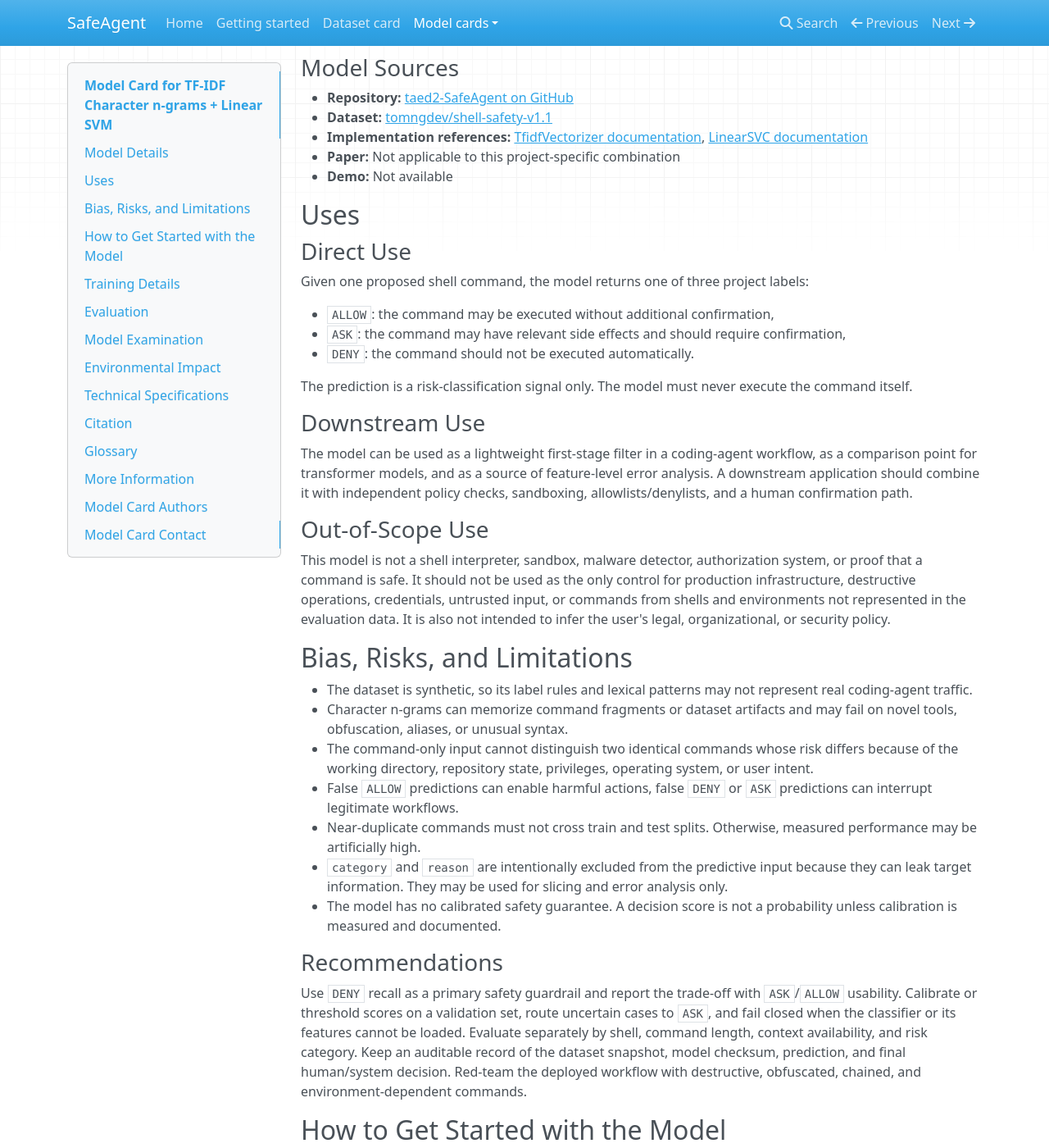
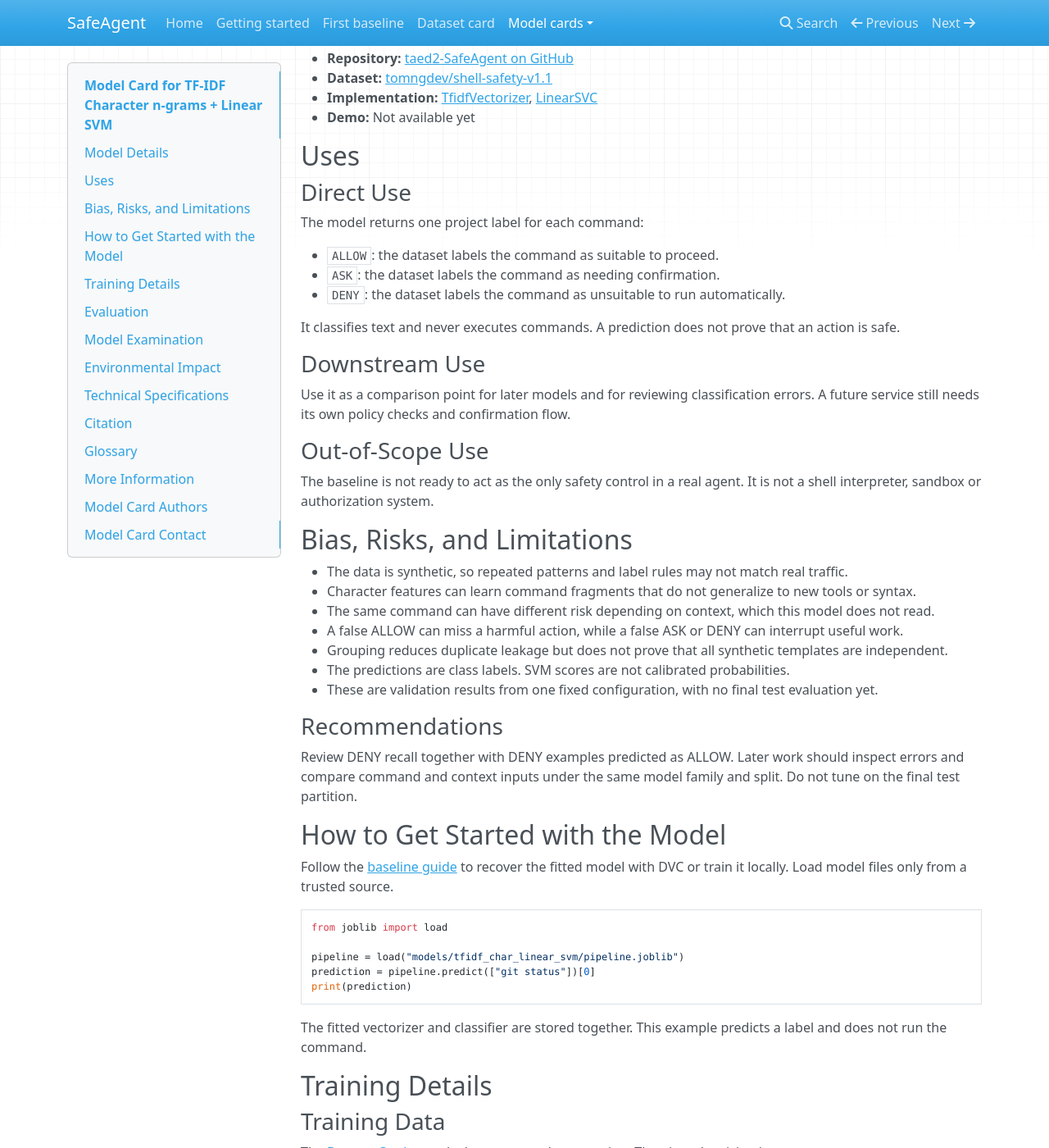
Before and after one commit to taed2-2627q1-gced-upc/taed2-SafeAgent, an MkDocs documentation site: the page built from docs/model-cards/model_card_tfidf_linear_svm.md, in a window 1280 px wide and 1400 px high, scrolled down 615 px. Shown: the whole window at 82% size. Built offline with MkDocs 1.6.1, drawn with Linux system fonts in a browser that asks for light colours; nearby versions of some CDN libraries; some of the changed text lies outside the part shown.

Commit message:
docs: explain the baseline results

````diff
--- /dev/null
+++ b/docs/baseline.md
@@ -0,0 +1,68 @@
+# First baseline
+
+We use character TF-IDF and a linear SVM as the first comparison point. This
+model reads the command only, so context can be added in a later experiment
+using the same examples and split. It never executes commands.
+
+## Run training and evaluation
+
+Follow [getting started](getting-started.md) to install the locked environment
+and configure DVC, then run from the repository root:
+
+```sh
+uv run --frozen --group data dvc pull
+uv run --frozen --group data dvc repro
+uv run --frozen --group data python -m taed2_safeagent.modeling.train --params params.yaml
+uv run --frozen --group data python -m taed2_safeagent.modeling.evaluate --params params.yaml
+```
+
+Training fits the vocabulary and classifier on the 26,660 training examples.
+Evaluation loads that fitted pipeline and predicts the 3,333 validation examples.
+The 3,332 test examples stay reserved for the final comparison. There is no
+parameter search in this run.
+
+The baseline settings are in params.yaml. Character lengths are 2 to 5 and
+features preserve case, repeated spaces and punctuation. The vocabulary has a
+limit of 100,000 features, with min_df 2, sublinear TF, L2 normalization and
+float32 values. The SVM uses C 1, balanced classes, seed 42, dual auto, tolerance
+0.0001 and at most 10,000 iterations. Training fails if the SVM does not converge.
+
+Only the shared command input builder supplies features. Context, labels,
+identifiers and annotation fields do not enter the vectorizer. Evaluation also
+checks the saved data identity and rejects overlapping IDs or groups.
+
+## Saved files
+
+| Path | Contents |
+| --- | --- |
+| models/tfidf_char_linear_svm/pipeline.joblib | Fitted vectorizer and classifier together |
+| models/tfidf_char_linear_svm/metadata.json | Settings, data version, code version and fit details |
+| reports/baseline/metrics.json | Validation metrics and confusion matrix |
+| reports/baseline/predictions.jsonl | Prepared ID, true label and predicted label for each example |
+
+The model directory is stored through its DVC pointer. The small reports are
+stored in Git. dvc pull recovers the saved model, so training can be skipped when
+you only want to evaluate it. Load serialized models only from a trusted source.
+
+After a new training run, version and upload the model before committing its
+updated pointer and reports:
+
+```sh
+uv run --frozen --group data dvc add models/tfidf_char_linear_svm
+uv run --frozen --group data dvc push models/tfidf_char_linear_svm.dvc
+```
+
+Training and evaluation currently use the two Python commands above. They are
+not stages in dvc.yaml yet, so dvc repro runs the data pipeline only.
+
+## First result
+
+The first validation run has macro F1 0.8613, accuracy 0.8623 and DENY recall
+0.8613. It predicts ALLOW for 19 of the 764 DENY examples, which is 2.49%.
+These results give us a starting point, but the data is synthetic and the model
+does not use context. See the [model card](model-cards/model_card_tfidf_linear_svm.md)
+for all class results and limits.
+
+This is a local CPU baseline. Shared MLflow tracking is planned for the next PR
+and energy measurements for Milestone 3. No energy or emissions value has been
+measured for this run.
--- a/docs/model-cards/model_card_tfidf_linear_svm.md
+++ b/docs/model-cards/model_card_tfidf_linear_svm.md
@@ -9,166 +9,138 @@
   - shell-command-safety
   - command-risk-classification
   - multiclass-classification
-  - draft
+  - classical-baseline
 dataset:
   - tomngdev/shell-safety-v1.1
-status: draft
+status: validation baseline
 license: other
 license_name: Project artifact license to be defined
 ---
 
 # Model Card for TF-IDF Character n-grams + Linear SVM
 
-This is the initial classical baseline for SafeAgent. It classifies a proposed
-shell command into `ALLOW`, `ASK`, or `DENY` using character-level TF-IDF
-features and a linear support-vector machine. The card describes the planned
-model configuration, no trained checkpoint or evaluation result is currently
-included in the repository.
+This is the first trained SafeAgent baseline. It predicts `ALLOW`, `ASK` or
+`DENY` from a proposed shell command using character TF-IDF and a linear SVM.
+The results below come from validation only. The final test is still reserved.
 
 ## Model Details
 
 ### Model Description
 
-SafeAgent is an ML component for estimating the operational risk of shell
-commands proposed by an AI coding agent. This model is deliberately small and
-interpretable. It uses the command string only, so it provides a controlled
-baseline for measuring how far lexical and syntactic patterns can go before
-adding contextual encoders.
+We use a small classical model as a starting point for the later encoder
+experiments. It reads the command string only, so it can also help measure
+whether adding execution context improves the same model family.
 
 - **Developed by:** SafeAgent project team, TAED2 course project
-- **Funded by:** Academic course project, no external funding identified
+- **Funded by:** Academic course project
 - **Shared by:** SafeAgent project team
-- **Model type:** `TfidfVectorizer` with character n-grams followed by a linear SVM classifier
-- **Language(s):** English shell commands and command-related text
-- **License:** The license for the trained project artifact has not yet been declared. The source dataset is MIT-licensed, third-party library and dataset terms must be respected separately.
-- **Finetuned from model:** None, trained from scratch on the project dataset
+- **Model type:** Character TF-IDF followed by LinearSVC
+- **Language(s):** Shell commands and command related text
+- **License:** Project artifact license still to be defined. The source dataset is MIT licensed and its terms apply separately.
+- **Finetuned from model:** None, trained from scratch
 
 ### Model Sources
 
 - **Repository:** [taed2-SafeAgent on GitHub](https://github.com/taed2-2627q1-gced-upc/taed2-SafeAgent)
 - **Dataset:** [tomngdev/shell-safety-v1.1](https://huggingface.co/datasets/tomngdev/shell-safety-v1.1)
-- **Implementation references:** [TfidfVectorizer documentation](https://scikit-learn.org/stable/modules/generated/sklearn.feature_extraction.text.TfidfVectorizer.html), [LinearSVC documentation](https://scikit-learn.org/stable/modules/generated/sklearn.svm.LinearSVC.html)
-- **Paper:** Not applicable to this project-specific combination
-- **Demo:** Not available
+- **Implementation:** [TfidfVectorizer](https://scikit-learn.org/stable/modules/generated/sklearn.feature_extraction.text.TfidfVectorizer.html), [LinearSVC](https://scikit-learn.org/stable/modules/generated/sklearn.svm.LinearSVC.html)
+- **Demo:** Not available yet
 
 ## Uses
 
 ### Direct Use
 
-Given one proposed shell command, the model returns one of three project
-labels:
+The model returns one project label for each command:
 
-- `ALLOW`: the command may be executed without additional confirmation,
-- `ASK`: the command may have relevant side effects and should require confirmation,
-- `DENY`: the command should not be executed automatically.
+- `ALLOW`: the dataset labels the command as suitable to proceed.
+- `ASK`: the dataset labels the command as needing confirmation.
+- `DENY`: the dataset labels the command as unsuitable to run automatically.
 
-The prediction is a risk-classification signal only. The model must never
-execute the command itself.
+It classifies text and never executes commands. A prediction does not prove
+that an action is safe.
 
 ### Downstream Use
 
-The model can be used as a lightweight first-stage filter in a coding-agent
-workflow, as a comparison point for transformer models, and as a source of
-feature-level error analysis. A downstream application should combine it with
-independent policy checks, sandboxing, allowlists/denylists, and a human
-confirmation path.
+Use it as a comparison point for later models and for reviewing classification
+errors. A future service still needs its own policy checks and confirmation flow.
 
 ### Out-of-Scope Use
 
-This model is not a shell interpreter, sandbox, malware detector, authorization
-system, or proof that a command is safe. It should not be used as the only
-control for production infrastructure, destructive operations, credentials,
-untrusted input, or commands from shells and environments not represented in
-the evaluation data. It is also not intended to infer the user's legal,
-organizational, or security policy.
+The baseline is not ready to act as the only safety control in a real agent.
+It is not a shell interpreter, sandbox or authorization system.
 
 ## Bias, Risks, and Limitations
 
-- The dataset is synthetic, so its label rules and lexical patterns may not
-  represent real coding-agent traffic.
-- Character n-grams can memorize command fragments or dataset artifacts and may
-  fail on novel tools, obfuscation, aliases, or unusual syntax.
-- The command-only input cannot distinguish two identical commands whose risk
-  differs because of the working directory, repository state, privileges,
-  operating system, or user intent.
-- False `ALLOW` predictions can enable harmful actions, false `DENY` or `ASK`
-  predictions can interrupt legitimate workflows.
-- Near-duplicate commands must not cross train and test splits. Otherwise,
-  measured performance may be artificially high.
-- `category` and `reason` are intentionally excluded from the predictive
-  input because they can leak target information. They may be used for slicing
-  and error analysis only.
-- The model has no calibrated safety guarantee. A decision score is not a
-  probability unless calibration is measured and documented.
+- The data is synthetic, so repeated patterns and label rules may not match real traffic.
+- Character features can learn command fragments that do not generalize to new tools or syntax.
+- The same command can have different risk depending on context, which this model does not read.
+- A false ALLOW can miss a harmful action, while a false ASK or DENY can interrupt useful work.
+- Grouping reduces duplicate leakage but does not prove that all synthetic templates are independent.
+- The predictions are class labels. SVM scores are not calibrated probabilities.
+- These are validation results from one fixed configuration, with no final test evaluation yet.
 
 ### Recommendations
 
-Use `DENY` recall as a primary safety guardrail and report the trade-off with
-`ASK`/`ALLOW` usability. Calibrate or threshold scores on a validation set,
-route uncertain cases to `ASK`, and fail closed when the classifier or its
-features cannot be loaded. Evaluate separately by shell, command length,
-context availability, and risk category. Keep an auditable record of the
-dataset snapshot, model checksum, prediction, and final human/system decision.
-Red-team the deployed workflow with destructive, obfuscated, chained, and
-environment-dependent commands.
+Review DENY recall together with DENY examples predicted as ALLOW. Later work
+should inspect errors and compare command and context inputs under the same
+model family and split. Do not tune on the final test partition.
 
 ## How to Get Started with the Model
 
-No fitted artifact is currently published. The following is an illustrative
-loading example for the planned serialized scikit-learn pipeline, the path and
-label mapping must be updated when training produces a checkpoint.
+Follow the [baseline guide](../baseline.md) to recover the fitted model with DVC
+or train it locally. Load model files only from a trusted source.
 
 ```python
 from joblib import load
 
-pipeline = load("models/tfidf_char_linear_svm.joblib")
-command = "rm -rf ./build"
-prediction = pipeline.predict([command])[0]
-print(prediction)  # ALLOW, ASK, or DENY
+pipeline = load("models/tfidf_char_linear_svm/pipeline.joblib")
+prediction = pipeline.predict(["git status"])[0]
+print(prediction)
 ```
 
-The code predicts a label, it does not run the command.
+The fitted vectorizer and classifier are stored together. This example predicts
+a label and does not run the command.
 
 ## Training Details
 
 ### Training Data
 
-The data protocol is fixed in the [Dataset Card](../dataset-card.md).
-Use revision fee89770c315d525ef2ee42adee6ef9725a7621e and the strict group
-split with 26,660 train, 3,333 validation and 3,332 test rows. Use the shared
-input builder and prepared IDs. Predictive text excludes reason, category,
-assistant text, shell tags and source metadata. A context ablation must
-keep the model family and selection protocol fixed.
+The [Dataset Card](../dataset-card.md) records the source and preparation.
+The pinned revision is fee89770c315d525ef2ee42adee6ef9725a7621e of
+tomngdev/shell-safety-v1.1. Its 34,007 source rows become 33,325 prepared rows
+after removing redundant copies and quarantining two conflicting examples.
+The strict group split has 26,660 train, 3,333 validation and 3,332 test rows.
 
-The planned training source is [Shell Safety v1.1](https://huggingface.co/datasets/tomngdev/shell-safety-v1.1), a synthetic dataset of 34,007 examples with `command`, `session_context`, `label`, `category`, `shell`, and `reason` fields. The project target is `label`, normalized to the uppercase classes `ALLOW`, `ASK`, and `DENY`.
-
-For this baseline, only `command` is used as a predictive feature. `session_context`
-is retained for later comparison experiments, while `category` and `reason` are
-excluded from the feature matrix to avoid leakage. The exact dataset revision,
-split counts, duplicate policy, and class distribution must be recorded with
-the first training run.
+Only command text enters the features through the shared input builder.
+Context stays available for future comparisons. Reason, category, assistant
+text, shell tags, IDs and source metadata are excluded from predictive inputs.
 
 ### Training Procedure
 
 #### Preprocessing
 
-The planned preprocessing preserves punctuation and short character patterns
-because shell operators, flags, paths, separators, and executable names can
-carry risk information. The vectorizer configuration (n-gram range, minimum
-document frequency, normalization, and vocabulary size) must be fixed in the
-experiment configuration and stored with the fitted pipeline. No stemming,
-natural-language stop-word removal, or use of `category`/`reason` is planned.
+The custom character analyzer preserves case, repeated spaces and punctuation.
+It creates character fragments of lengths 2 to 5. Vocabulary and inverse
+document frequencies are fitted on training text only. There is no stemming
+or stop word removal.
 
 #### Training Hyperparameters
 
-- **Training regime:** Sparse CPU training, normally FP32, exact vectorizer and SVM hyperparameters pending the first reproducible run
+| Component | Setting |
+| --- | --- |
+| TF-IDF | min_df 2, max_features 100000, sublinear_tf true, norm l2, float32 |
+| LinearSVC | C 1, class_weight balanced, random_state 42, dual auto |
+| Solver limits | tol 0.0001, max_iter 10000 |
+
+The fixed configuration is in params.yaml. No parameter search was run.
+The classifier converged in 61 iterations and the vocabulary has 100,000 features.
 
 #### Speeds, Sizes, Times
 
-Not measured yet. This baseline is expected to require substantially less
-memory and inference time than the transformer alternatives, but latency,
-serialized size, vocabulary size, and training duration must be measured on the
-same evaluation hardware before making deployment claims.
+Fitting the vectorizer and classifier took 7.60 seconds on a local Intel Core
+i7-1255U CPU. This timing excludes data loading and saving the model.
+The compressed pipeline is 2,124,861 bytes, about 2.03 MiB.
+Inference latency and peak memory have not been benchmarked.
 
 ## Evaluation
 
@@ -176,117 +148,115 @@
 
 #### Testing Data
 
-Evaluation will use a held-out split from the same versioned dataset, with
-duplicate and near-duplicate leakage checks. The final card must record the
-dataset revision, split construction, sample counts, and class distribution.
+This first evaluation uses the 3,333 validation examples only. The test
+partition is reserved for the final comparison. Evaluation loads the saved
+pipeline and checks that the data identity matches and that IDs and groups
+do not overlap with training.
 
 #### Factors
 
-Report results overall and by:
-
-- target class (`ALLOW`, `ASK`, `DENY`),
-- shell family, such as POSIX, PowerShell, and CMD when available,
-- command-length bins and presence of shell operators,
-- whether execution context is present, even though it is not used by this model,
-- `category` for analysis-only slices, never as a model input.
+Results are reported by target class. Further analysis by command length,
+context availability and source category remains future work. Those fields
+must stay outside the feature input for this command baseline.
 
 #### Metrics
 
-The primary safety metric is recall for `DENY`. Also report macro-F1,
-per-class precision/recall/F1, balanced accuracy, overall accuracy, the
-confusion matrix, and inference latency. If scores are used for routing to
-`ASK`, report calibration metrics and the coverage/risk trade-off.
+We report accuracy, balanced accuracy, macro F1, per class precision, recall,
+F1 and support, and the confusion matrix. We also count true DENY examples
+predicted as ALLOW and divide that count by all true DENY examples.
 
 ### Results
 
-No training or evaluation run has been committed yet. Results are therefore
-**pending** and must not be inferred from the performance of scikit-learn or
-from the source dataset page.
+Local validation run on 2026-10-07:
+
+| Metric | Value |
+| --- | --- |
+| Accuracy | 0.8623 |
+| Balanced accuracy | 0.8595 |
+| Macro F1 | 0.8613 |
+| DENY recall | 0.8613 |
+| DENY predicted ALLOW | 19 of 764, or 2.49% |
+
+| Class | Precision | Recall | F1 | Support |
+| --- | --- | --- | --- | --- |
+| ALLOW | 0.8672 | 0.9265 | 0.8958 | 1360 |
+| ASK | 0.8415 | 0.7907 | 0.8154 | 1209 |
+| DENY | 0.8844 | 0.8613 | 0.8727 | 764 |
+
+Confusion matrix, with true classes in rows and predictions in columns:
+
+| True / Predicted | ALLOW | ASK | DENY |
+| --- | --- | --- | --- |
+| ALLOW | 1260 | 93 | 7 |
+| ASK | 174 | 956 | 79 |
+| DENY | 19 | 87 | 658 |
+
+The full metrics are in reports/baseline/metrics.json. The predictions file
+uses prepared IDs to support later error analysis. Model settings, data
+identity and the clean source commit are recorded in the saved metadata.
 
 #### Summary
 
-This model is the low-cost reference point for the CodeBERT and ModernBERT
-experiments. The project should select a final model using safety metrics,
-latency, size, cost, energy, and operational practicality rather than model
-complexity alone.
+This gives us a useful first comparison point, but the 19 DENY to ALLOW errors
+still matter. The results do not establish safety on real agent traffic.
 
 ## Model Examination
 
-The fitted linear classifier can support a useful first examination through
-feature weights, influential character n-grams, and manually reviewed false
-positives/false negatives. Such weights indicate associations in this dataset,
-not causal explanations or a guarantee that a command is safe.
+ASK has the lowest class recall in this run. Error review and examination of
+linear feature weights have not been completed yet. Weights would describe
+patterns learned from this dataset, rather than explanations of command safety.
 
 ## Environmental Impact
 
-Carbon emissions have not been measured for this untrained model. The first
-training run should record energy with CodeCarbon where practical.
+Energy and carbon emissions were not measured in this run. CodeCarbon work
+is planned for Milestone 3. No zero emissions value is assumed.
 
-- **Hardware Type:** Not measured, CPU-oriented baseline expected
-- **Hours used:** Not measured
-- **Cloud Provider:** Not applicable/not recorded
-- **Compute Region:** Not recorded
+- **Hardware Type:** Local CPU
+- **Hours used:** Energy tracking not performed
+- **Cloud Provider:** No cloud used for this run
 - **Carbon Emitted:** Not measured
 
 ## Technical Specifications
 
 ### Model Architecture and Objective
 
-The planned pipeline is:
-
 ```text
-command string
-    -> character-level TF-IDF sparse matrix
-    -> linear SVM multiclass classifier
+command text
+    -> raw character TF-IDF features
+    -> linear SVM classifier
     -> ALLOW / ASK / DENY
 ```
 
-The vocabulary and number of effective features are learned from the training
-split and are not known until the model is fitted. The classifier is intended
-to optimize a margin-based multiclass decision function, exact class weighting
-and regularization must be documented with the checkpoint.
+The sparse TF-IDF matrix feeds a multiclass LinearSVC with balanced class
+weights. The model does not provide predict_proba or an uncertainty routing policy.
 
 ### Compute Infrastructure
 
-Training and inference should be possible on a standard CPU environment. A GPU
-is not required. Reproducibility requires a pinned Python environment, random
-seed where applicable, dataset revision, and serialized vectorizer/classifier.
-
 #### Hardware
 
-CPU and RAM requirements are not yet benchmarked. The main memory requirement
-will depend on vocabulary size and sparse matrix dimensions.
+The first run used a local Intel Core i7-1255U CPU. No GPU was used.
+Peak RAM use has not been measured.
 
 #### Software
 
-The planned stack is Python 3.11, scikit-learn, joblib, MLflow for experiment
-tracking, DVC for large artifacts, and CodeCarbon for energy tracking. The
-repository's current starter code does not yet implement this pipeline, final
-dependency versions must be pinned before release.
+Python 3.11, scikit-learn 1.5.2, NumPy 1.26.4 and joblib 1.6.0, with the
+environment fixed in uv.lock. DVC stores the fitted model. Shared MLflow
+tracking is planned for the next PR and no shared run was logged here.
 
 ## Citation
 
-There is no project-specific paper for this baseline. Cite the implementation
-references and the dataset when reusing it:
-
-- [TfidfVectorizer](https://scikit-learn.org/stable/modules/generated/sklearn.feature_extraction.text.TfidfVectorizer.html)
-- [LinearSVC](https://scikit-learn.org/stable/modules/generated/sklearn.svm.LinearSVC.html)
-- [Shell Safety v1.1](https://huggingface.co/datasets/tomngdev/shell-safety-v1.1)
+There is no project paper for this baseline. Refer to the dataset and the
+implementation links above when reusing it.
 
 ## Glossary
 
-- **ALLOW:** The project label for a command that may proceed without extra confirmation.
-- **ASK:** The project label for a command that requires user confirmation.
-- **DENY:** The project label for a command that should not be executed automatically.
-- **TF-IDF:** Term-frequency/inverse-document-frequency weighting applied here to character n-grams.
-- **Linear SVM:** A margin-based classifier whose decision function is linear in the sparse feature space.
-- **Target leakage:** Use of information unavailable at prediction time or too closely derived from the target.
+- **TF-IDF:** Character frequencies weighted by how common they are across training examples.
+- **Linear SVM:** A classifier that separates classes in the feature space.
+- **Leakage:** Information that makes evaluation easier without being available at prediction time.
 
 ## More Information
 
-See the [documentation overview](../index.md) for the shared project context.
-The trained artifact, configuration, metrics, and checksum should be linked
-here when they are created.
+See the [baseline guide](../baseline.md) for commands and saved file paths.
 
 ## Model Card Authors
 
@@ -294,4 +264,4 @@
 
 ## Model Card Contact
 
-Use the issue tracker of the [taed2-SafeAgent GitHub repository](https://github.com/taed2-2627q1-gced-upc/taed2-SafeAgent/issues).
+Use the [repository issue tracker](https://github.com/taed2-2627q1-gced-upc/taed2-SafeAgent/issues).
--- a/mkdocs.yml
+++ b/mkdocs.yml
@@ -4,6 +4,7 @@
 nav:
   - Home: index.md
   - Getting started: getting-started.md
+  - First baseline: baseline.md
   - Dataset card: dataset-card.md
   - Model cards:
       - Overview: model-cards/index.md
````
Also changed, not shown: README.md (+29 -10 lines), docs/getting-started.md (+6 -5 lines), docs/index.md (+4 -3 lines), docs/model-cards/index.md (+4 -4 lines).
